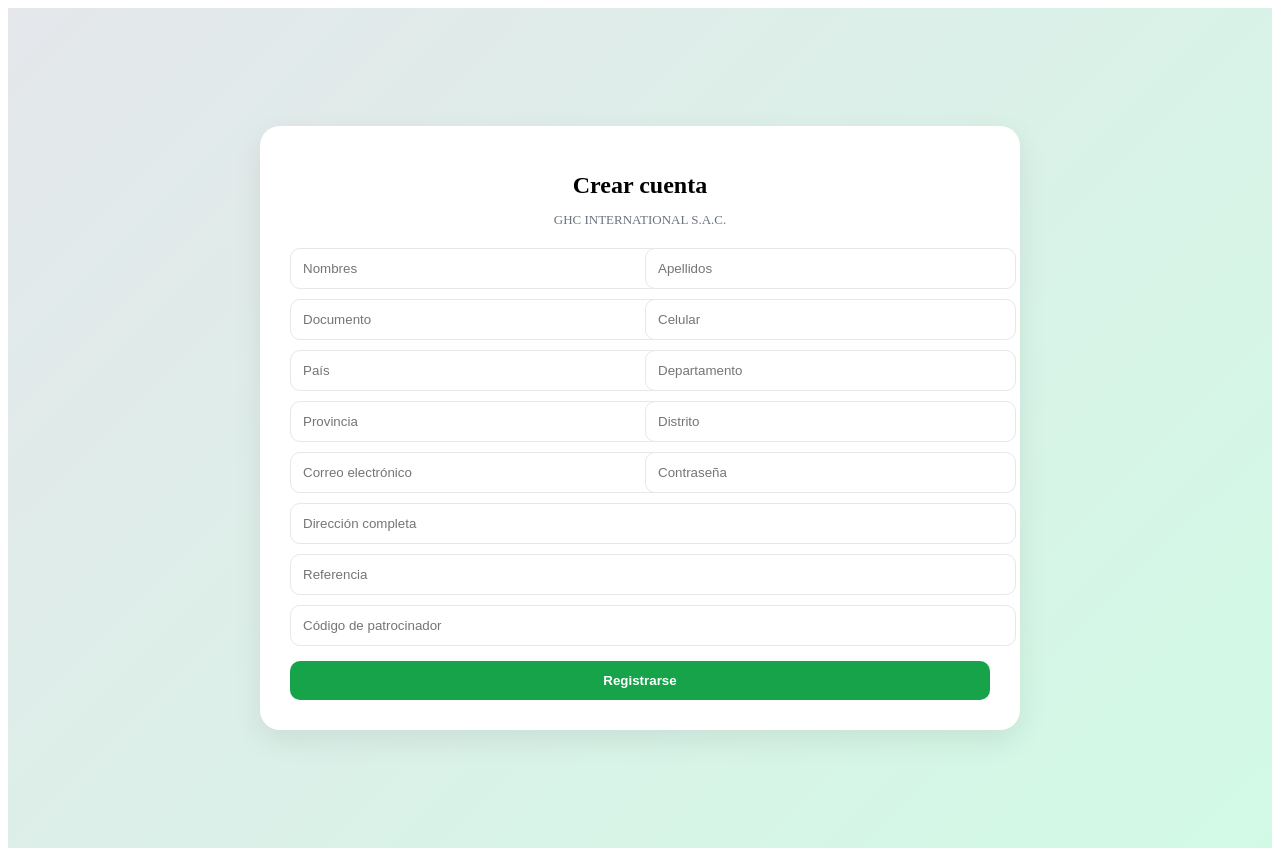
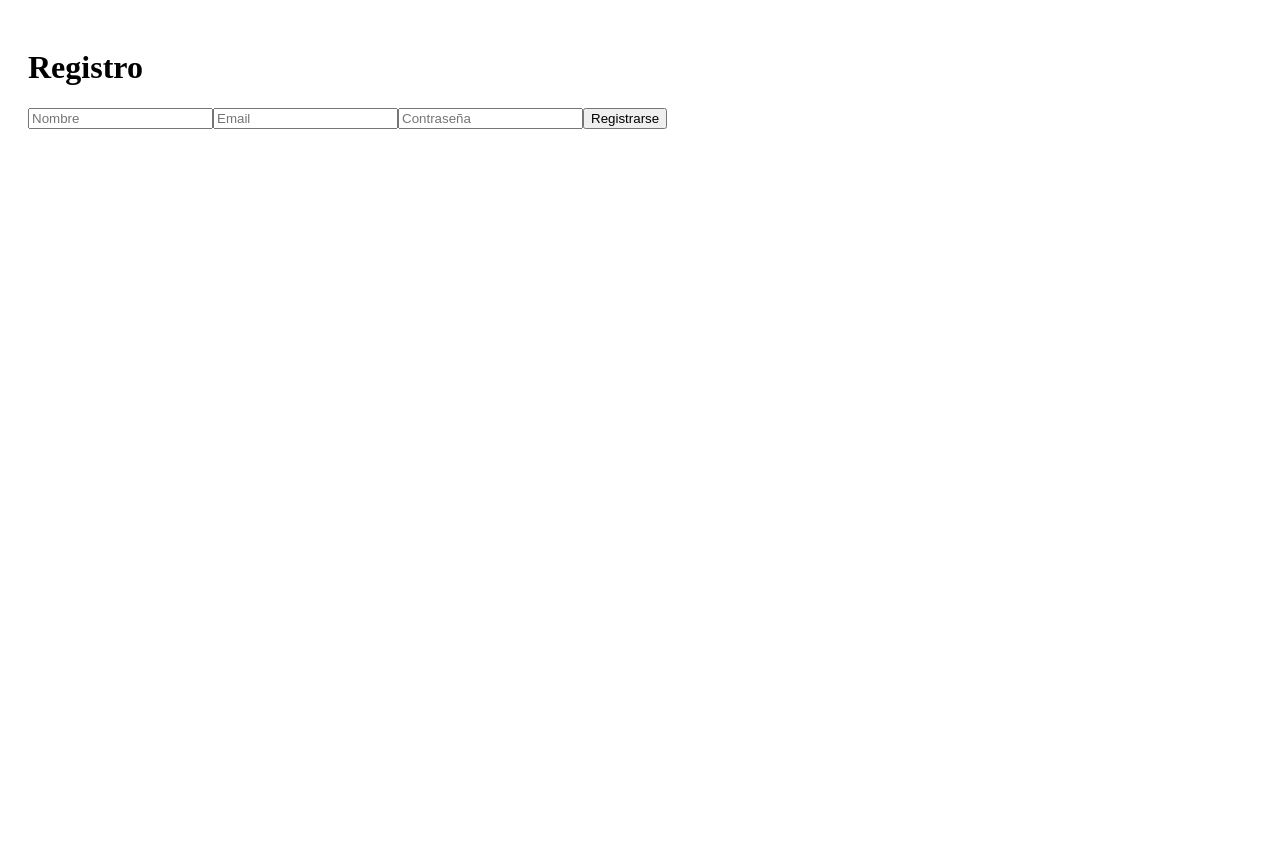
Before and after one commit to dagalo35/sistema-ventas, a Next.js app: page /register in a window 1280 px wide. After the commit the page ends 800 px from the top, so only its background shows below. Built offline with nearby package versions, Linux system fonts and the light colour scheme.

Commit message:
fix register sin SSR

```diff
--- /dev/null
+++ b/app/register/RegisterClient.js
@@ -0,0 +1,145 @@
+"use client"
+
+import { useState, useEffect } from 'react'
+import { useRouter } from 'next/navigation'
+
+export default function RegisterClient() {
+  const router = useRouter()
+
+  const [form, setForm] = useState({
+    nombre: '',
+    apellidos: '',
+    documento: '',
+    direccion: '',
+    referencia: '',
+    pais: '',
+    departamento: '',
+    provincia: '',
+    distrito: '',
+    email: '',
+    celular: '',
+    password: '',
+    sponsor: ''
+  })
+
+  useEffect(() => {
+    if (typeof window !== "undefined") {
+      const params = new URLSearchParams(window.location.search)
+      const ref = params.get("ref")
+
+      if (ref) {
+        setForm(prev => ({
+          ...prev,
+          sponsor: ref
+        }))
+      }
+    }
+  }, [])
+
+  const handleSubmit = async (e) => {
+    e.preventDefault()
+
+    const res = await fetch('/api/register', {
+      method: 'POST',
+      headers: { 'Content-Type': 'application/json' },
+      body: JSON.stringify(form)
+    })
+
+    const data = await res.json()
+
+    if (data.message) {
+      alert(data.message)
+      router.push('/login')
+    } else {
+      alert(data.error)
+    }
+  }
+
+  return (
+    <div style={{ padding: 20 }}>
+      <h1>Registro</h1>
+
+      <form onSubmit={handleSubmit}>
+        <input placeholder="Nombre"
+          onChange={e => setForm({...form, nombre: e.target.value})}
+        />
+
+        <input placeholder="Email"
+          onChange={e => setForm({...form, email: e.target.value})}
+        />
+
+        <input placeholder="Contraseña" type="password"
+          onChange={e => setForm({...form, password: e.target.value})}
+        />
+
+        <button>Registrarse</button>
+      </form>
+    </div>
+  )
+}
+/* 🎨 ESTILOS */
+const styles = {
+  container: {
+    minHeight: '100vh',
+    display: 'flex',
+    justifyContent: 'center',
+    alignItems: 'center',
+    background: 'linear-gradient(135deg, #e5e7eb, #d1fae5)',
+    padding: 20
+  },
+
+  card: {
+    background: '#ffffff',
+    padding: 30,
+    borderRadius: 20,
+    width: '100%',
+    maxWidth: 700,
+    boxShadow: '0 10px 30px rgba(0,0,0,0.08)'
+  },
+
+  title: {
+    fontSize: 24,
+    marginBottom: 5,
+    textAlign: 'center'
+  },
+
+  subtitle: {
+    fontSize: 13,
+    color: '#6b7280',
+    marginBottom: 20,
+    textAlign: 'center'
+  },
+
+  grid: {
+    display: 'grid',
+    gridTemplateColumns: '1fr 1fr',
+    gap: 10
+  },
+
+  input: {
+    width: '100%',
+    padding: 12,
+    borderRadius: 10,
+    border: '1px solid #e5e7eb'
+  },
+
+  inputFull: {
+    width: '100%',
+    padding: 12,
+    borderRadius: 10,
+    border: '1px solid #e5e7eb',
+    marginTop: 10
+  },
+
+  button: {
+    width: '100%',
+    padding: 12,
+    border: 'none',
+    borderRadius: 10,
+    background: '#16a34a',
+    color: 'white',
+    fontWeight: 'bold',
+    cursor: 'pointer',
+    marginTop: 15
+  }
+}
--- a/app/register/page.js
+++ b/app/register/page.js
@@ -1,217 +1,10 @@
-"use client"
+import dynamic from 'next/dynamic'
 
-export const dynamic = "force-dynamic"
-export const fetchCache = "force-no-store"
-export const revalidate = 0
-import { useState, useEffect } from 'react'
-import { useRouter } from 'next/navigation'
+// 🔥 esto desactiva SSR completamente
+const RegisterClient = dynamic(() => import('./RegisterClient'), {
+  ssr: false
+})
 
-// 🔥 evita prerender en Vercel (CLAVE)
-
-export default function Register() {
-  const router = useRouter()
-
-  const [form, setForm] = useState({
-    nombre: '',
-    apellidos: '',
-    documento: '',
-    direccion: '',
-    referencia: '',
-    pais: '',
-    departamento: '',
-    provincia: '',
-    distrito: '',
-    email: '',
-    celular: '',
-    password: '',
-    sponsor: ''
-  })
-
-  // 🔥 obtener ref SOLO en cliente (sin romper build)
-  useEffect(() => {
-    if (typeof window !== "undefined") {
-      const params = new URLSearchParams(window.location.search)
-      const ref = params.get("ref")
-
-      if (ref) {
-        setForm(prev => ({
-          ...prev,
-          sponsor: ref
-        }))
-      }
-    }
-  }, [])
-
-  const handleSubmit = async (e) => {
-    e.preventDefault()
-
-    const res = await fetch('/api/register', {
-      method: 'POST',
-      headers: { 'Content-Type': 'application/json' },
-      body: JSON.stringify(form)
-    })
-
-    const data = await res.json()
-
-    if (data.message) {
-      alert(data.message)
-      router.push('/login')
-    } else {
-      alert(data.error)
-    }
-  }
-
-  return (
-    <div style={styles.container}>
-      <div style={styles.card}>
-        <h1 style={styles.title}>Crear cuenta</h1>
-        <p style={styles.subtitle}>GHC INTERNATIONAL S.A.C.</p>
-
-        <form onSubmit={handleSubmit}>
-          <div style={styles.grid}>
-
-            <input placeholder="Nombres"
-              style={styles.input}
-              onChange={e => setForm({...form, nombre: e.target.value})}
-            />
-
-            <input placeholder="Apellidos"
-              style={styles.input}
-              onChange={e => setForm({...form, apellidos: e.target.value})}
-            />
-
-            <input placeholder="Documento"
-              style={styles.input}
-              onChange={e => setForm({...form, documento: e.target.value})}
-            />
-
-            <input placeholder="Celular"
-              style={styles.input}
-              onChange={e => setForm({...form, celular: e.target.value})}
-            />
-
-            <input placeholder="País"
-              style={styles.input}
-              onChange={e => setForm({...form, pais: e.target.value})}
-            />
-
-            <input placeholder="Departamento"
-              style={styles.input}
-              onChange={e => setForm({...form, departamento: e.target.value})}
-            />
-
-            <input placeholder="Provincia"
-              style={styles.input}
-              onChange={e => setForm({...form, provincia: e.target.value})}
-            />
-
-            <input placeholder="Distrito"
-              style={styles.input}
-              onChange={e => setForm({...form, distrito: e.target.value})}
-            />
-
-            <input type="email" placeholder="Correo electrónico"
-              style={styles.input}
-              onChange={e => setForm({...form, email: e.target.value})}
-            />
-
-            <input type="password" placeholder="Contraseña"
-              style={styles.input}
-              onChange={e => setForm({...form, password: e.target.value})}
-            />
-
-          </div>
-
-          <input placeholder="Dirección completa"
-            style={styles.inputFull}
-            onChange={e => setForm({...form, direccion: e.target.value})}
-          />
-
-          <input placeholder="Referencia"
-            style={styles.inputFull}
-            onChange={e => setForm({...form, referencia: e.target.value})}
-          />
-
-          <input
-            value={form.sponsor}
-            placeholder="Código de patrocinador"
-            style={styles.inputFull}
-            onChange={e => setForm({...form, sponsor: e.target.value})}
-          />
-
-          <button style={styles.button}>
-            Registrarse
-          </button>
-
-        </form>
-      </div>
-    </div>
-  )
+export default function Page() {
+  return <RegisterClient />
 }
-
-/* 🎨 ESTILOS */
-const styles = {
-  container: {
-    minHeight: '100vh',
-    display: 'flex',
-    justifyContent: 'center',
-    alignItems: 'center',
-    background: 'linear-gradient(135deg, #e5e7eb, #d1fae5)',
-    padding: 20
-  },
-
-  card: {
-    background: '#ffffff',
-    padding: 30,
-    borderRadius: 20,
-    width: '100%',
-    maxWidth: 700,
-    boxShadow: '0 10px 30px rgba(0,0,0,0.08)'
-  },
-
-  title: {
-    fontSize: 24,
-    marginBottom: 5,
-    textAlign: 'center'
-  },
-
-  subtitle: {
-    fontSize: 13,
-    color: '#6b7280',
-    marginBottom: 20,
-    textAlign: 'center'
-  },
-
-  grid: {
-    display: 'grid',
-    gridTemplateColumns: '1fr 1fr',
-    gap: 10
-  },
-
-  input: {
-    width: '100%',
-    padding: 12,
-    borderRadius: 10,
-    border: '1px solid #e5e7eb'
-  },
-
-  inputFull: {
-    width: '100%',
-    padding: 12,
-    borderRadius: 10,
-    border: '1px solid #e5e7eb',
-    marginTop: 10
-  },
-
-  button: {
-    width: '100%',
-    padding: 12,
-    border: 'none',
-    borderRadius: 10,
-    background: '#16a34a',
-    color: 'white',
-    fontWeight: 'bold',
-    cursor: 'pointer',
-    marginTop: 15
-  }
-}
```
